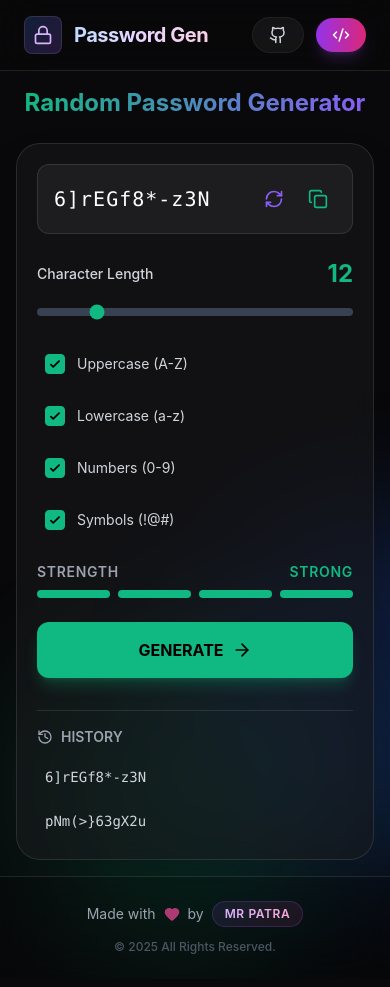
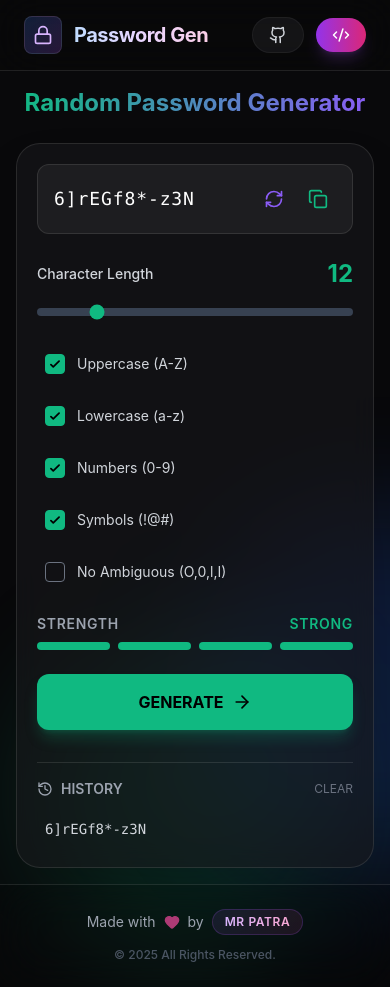
Before and after one commit to amitkumarpatra99/RandomPasswordGenerator, a React (Vite) app: page / in a window 390 px wide. Built offline with nearby package versions, Linux system fonts and the light colour scheme.

Commit message:
Enhance password generation and history management features

```diff
--- a/src/components/PasswordDisplay.jsx
+++ b/src/components/PasswordDisplay.jsx
@@ -16,7 +16,7 @@ const PasswordDisplay = ({ password, onGenerate }) => {
     return (
         <div className="glass-input rounded-xl p-4 mb-6 flex items-center justify-between group relative overflow-hidden">
             <div className="flex-1 overflow-x-auto scrollbar-hide mr-4">
-                <p className={`text-xl sm:text-2xl font-mono tracking-wider ${password ? 'text-white' : 'text-gray-500'}`}>
+                <p className={`text-lg sm:text-2xl font-mono tracking-wider ${password ? 'text-white' : 'text-gray-500'}`}>
                     {password || 'CLICK GENERATE'}
                 </p>
             </div>
--- a/src/components/PasswordGenerator.jsx
+++ b/src/components/PasswordGenerator.jsx
@@ -11,7 +11,8 @@ const PasswordGenerator = () => {
         upper: true,
         lower: true,
         number: true,
-        symbol: true
+        symbol: true,
+        excludeAmbiguous: false
     });
     const [password, setPassword] = useState('');
     const [strength, setStrength] = useState(0);
@@ -30,10 +31,24 @@ const PasswordGenerator = () => {
         }
     };
 
-    // Generate on mount
+    // Load history from localStorage on mount
     useEffect(() => {
-        handleGenerate();
+        const savedHistory = localStorage.getItem('passwordHistory');
+        if (savedHistory) {
+            setHistory(JSON.parse(savedHistory));
+        }
+        handleGenerate(); // Initial generate
     }, []);
+
+    // Save history to localStorage whenever it changes
+    useEffect(() => {
+        localStorage.setItem('passwordHistory', JSON.stringify(history));
+    }, [history]);
+
+    const clearHistory = () => {
+        setHistory([]);
+        localStorage.removeItem('passwordHistory');
+    };
 
     const toggleOption = (key) => {
         setOptions(prev => {
@@ -76,8 +91,9 @@ const PasswordGenerator = () => {
                         { id: 'lower', label: 'Lowercase (a-z)' },
                         { id: 'number', label: 'Numbers (0-9)' },
                         { id: 'symbol', label: 'Symbols (!@#)' },
+                        { id: 'excludeAmbiguous', label: 'No Ambiguous (O,0,l,I)' },
                     ].map(({ id, label }) => (
-                        <div key={id} className="flex items-center space-x-3 cursor-pointer p-2 rounded-lg hover:bg-white/5 transition-colors" onClick={() => toggleOption(id)}>
+                        <div key={id} className={`flex items-center space-x-3 cursor-pointer p-2 rounded-lg hover:bg-white/5 transition-colors ${id === 'excludeAmbiguous' ? 'sm:col-span-2' : ''}`} onClick={() => toggleOption(id)}>
                             <div className={`w-5 h-5 rounded border flex items-center justify-center transition-all ${options[id] ? 'bg-moto-primary border-moto-primary' : 'border-gray-500 bg-transparent'}`}>
                                 {options[id] && <svg className="w-3.5 h-3.5 text-black" fill="none" stroke="currentColor" viewBox="0 0 24 24"><path strokeLinecap="round" strokeLinejoin="round" strokeWidth="3" d="M5 13l4 4L19 7"></path></svg>}
                             </div>
@@ -98,10 +114,14 @@ const PasswordGenerator = () => {
                 </button>
             </div>
 
-            <PasswordHistory history={history} onSelect={(pass) => {
-                setPassword(pass);
-                setStrength(calculateStrength(pass));
-            }} />
+            <PasswordHistory
+                history={history}
+                onSelect={(pass) => {
+                    setPassword(pass);
+                    setStrength(calculateStrength(pass));
+                }}
+                onClear={clearHistory}
+            />
         </div>
     );
 };
--- a/src/components/PasswordHistory.jsx
+++ b/src/components/PasswordHistory.jsx
@@ -1,14 +1,24 @@
 import React from 'react';
 import { History } from 'lucide-react';
 
-const PasswordHistory = ({ history, onSelect }) => {
+const PasswordHistory = ({ history, onSelect, onClear }) => {
     if (history.length === 0) return null;
 
     return (
         <div className="mt-8 border-t border-white/10 pt-4">
-            <div className="flex items-center gap-2 mb-3 text-gray-400 text-sm font-semibold">
-                <History size={16} />
-                <span>HISTORY</span>
+            <div className="flex items-center justify-between mb-3">
+                <div className="flex items-center gap-2 text-gray-400 text-sm font-semibold">
+                    <History size={16} />
+                    <span>HISTORY</span>
+                </div>
+                {onClear && (
+                    <button
+                        onClick={onClear}
+                        className="text-xs text-gray-500 hover:text-red-400 transition-colors"
+                    >
+                        CLEAR
+                    </button>
+                )}
             </div>
             <div className="flex flex-col gap-2">
                 {history.map((pass, index) => (
--- a/src/index.css
+++ b/src/index.css
@@ -18,3 +18,26 @@
     @apply bg-white/5 border border-white/10 text-white placeholder-white/40 focus:outline-none focus:ring-2 focus:ring-moto-primary/50 transition-all;
   }
 }
+
+/* Global Styles */
+html {
+  -webkit-tap-highlight-color: transparent;
+}
+
+::-webkit-scrollbar {
+  width: 8px;
+  height: 8px;
+}
+
+::-webkit-scrollbar-track {
+  background: rgba(0, 0, 0, 0.1);
+}
+
+::-webkit-scrollbar-thumb {
+  background: rgba(255, 255, 255, 0.2);
+  border-radius: 4px;
+}
+
+::-webkit-scrollbar-thumb:hover {
+  background: rgba(255, 255, 255, 0.3);
+}
--- a/src/utils/passwordUtils.js
+++ b/src/utils/passwordUtils.js
@@ -1,10 +1,15 @@
 
-export const generatePassword = (length, { upper, lower, number, symbol }) => {
+export const generatePassword = (length, { upper, lower, number, symbol, excludeAmbiguous }) => {
     let charSet = '';
     if (lower) charSet += 'abcdefghijklmnopqrstuvwxyz';
     if (upper) charSet += 'ABCDEFGHIJKLMNOPQRSTUVWXYZ';
     if (number) charSet += '0123456789';
     if (symbol) charSet += '!@#$%^&*()_+~`|}{[]:;?><,./-=';
+
+    if (excludeAmbiguous) {
+        // Exclude: I, l, 1, O, 0
+        charSet = charSet.replace(/[Il1O0]/g, '');
+    }
 
     if (!charSet) return '';
 
```
